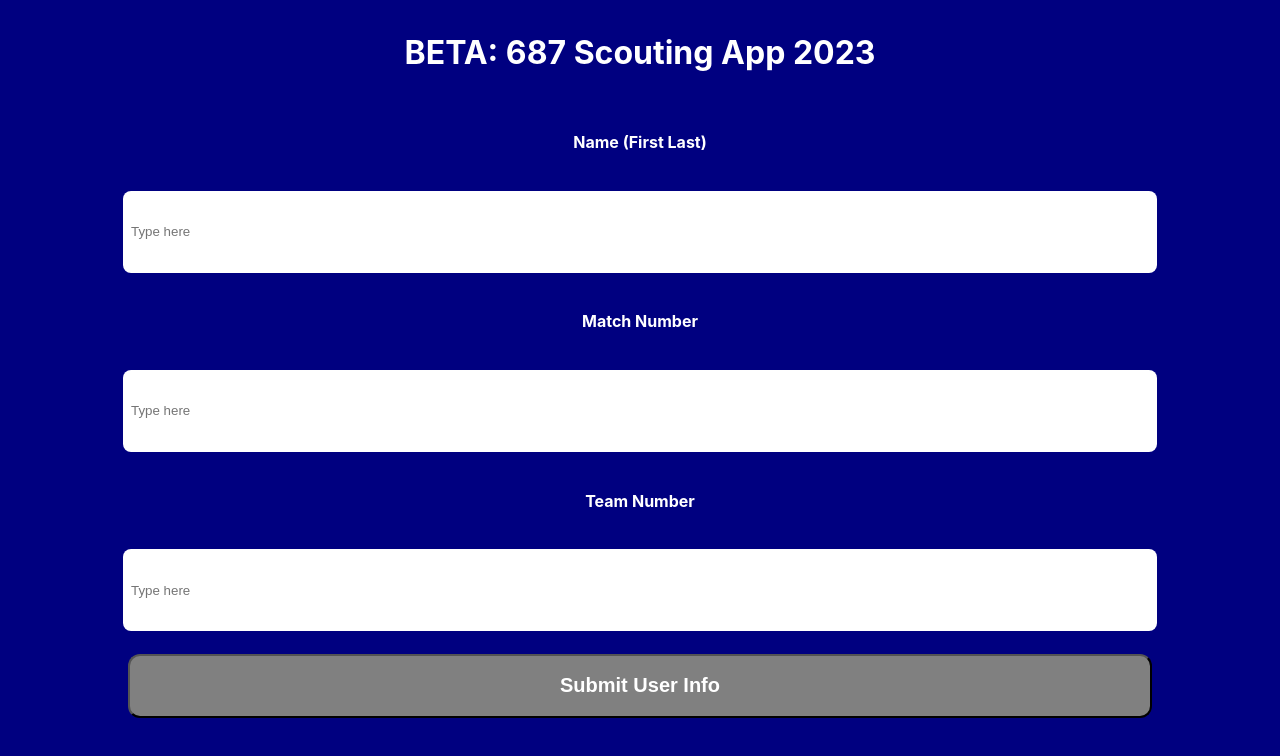
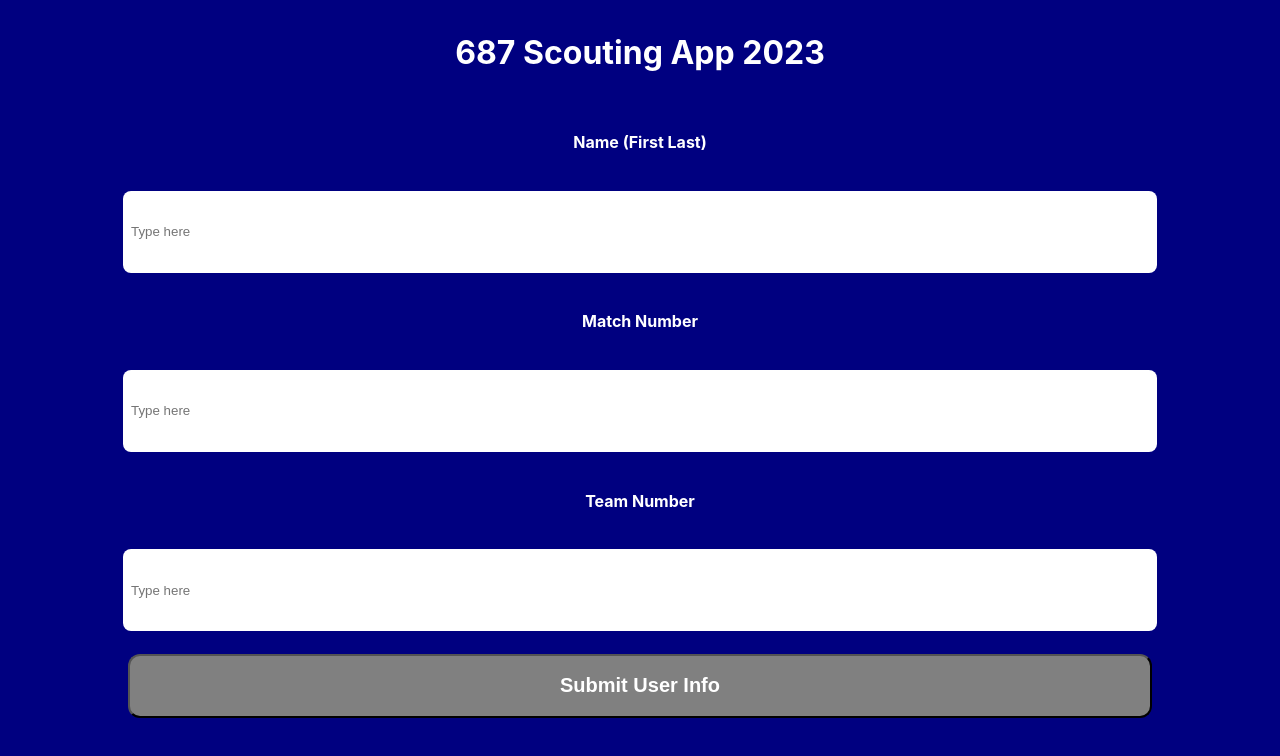
Before and after one commit to nerdherd/Nerd-Search, a React (Create React App) app in the folder Scouting-Form/: page /#/ in a window 1280 px wide. Shown: the top 756 px of the page. Built offline with nearby package versions, Linux system fonts and the light colour scheme.

Commit message:
Change title
Co-Authored-By: MBritto <109992316+mb-coding@users.noreply.github.com>

```diff
--- a/Scouting-Form/src/Pages/ScouterInfo.js
+++ b/Scouting-Form/src/Pages/ScouterInfo.js
@@ -33,7 +33,7 @@ function ScouterInfo({scouterInfo, setScouterInfo, completedForms, setCompletedF
 
     return (
         <div id='scouterInfo'>
-            <h1 id='title'>BETA: 687 Scouting App 2023</h1>
+            <h1 id='title'>687 Scouting App 2023</h1>
 
             <p id="usernameHeader"><b>Name (First Last)</b></p>
             <input
```
